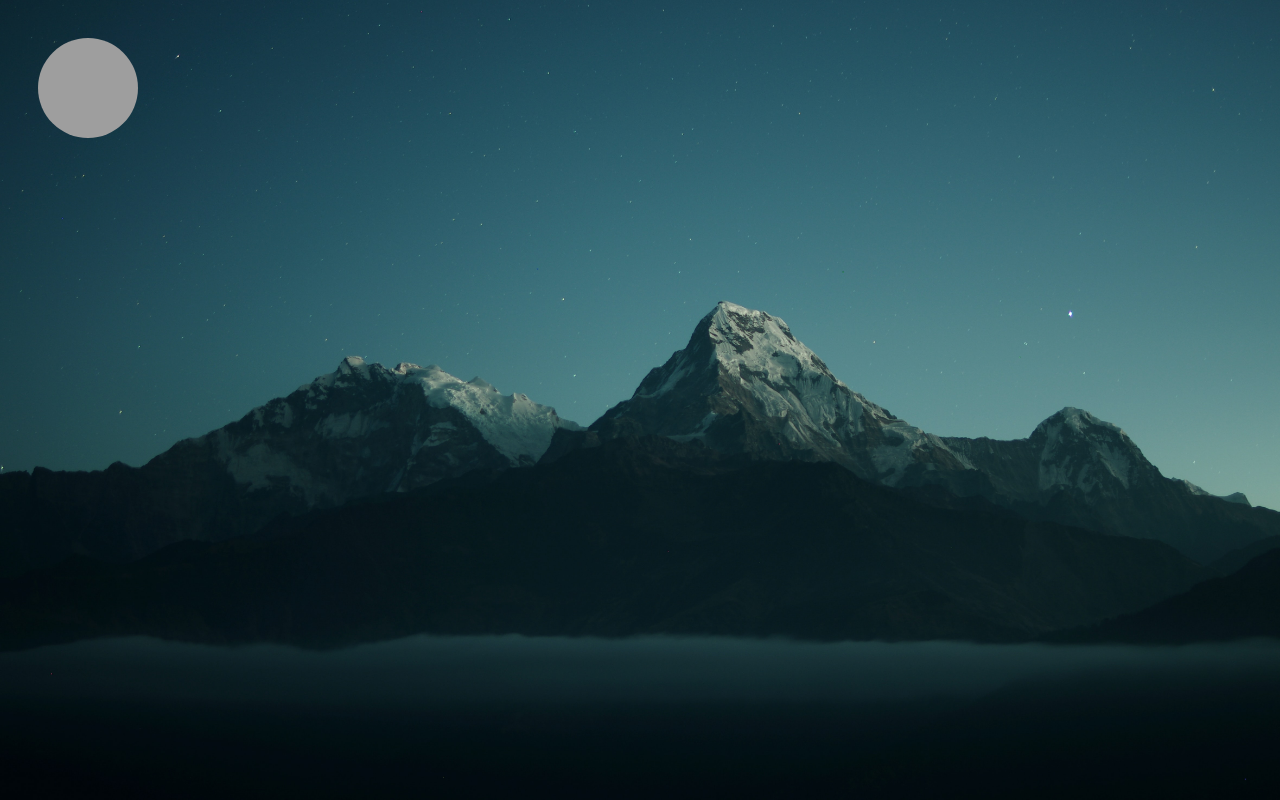
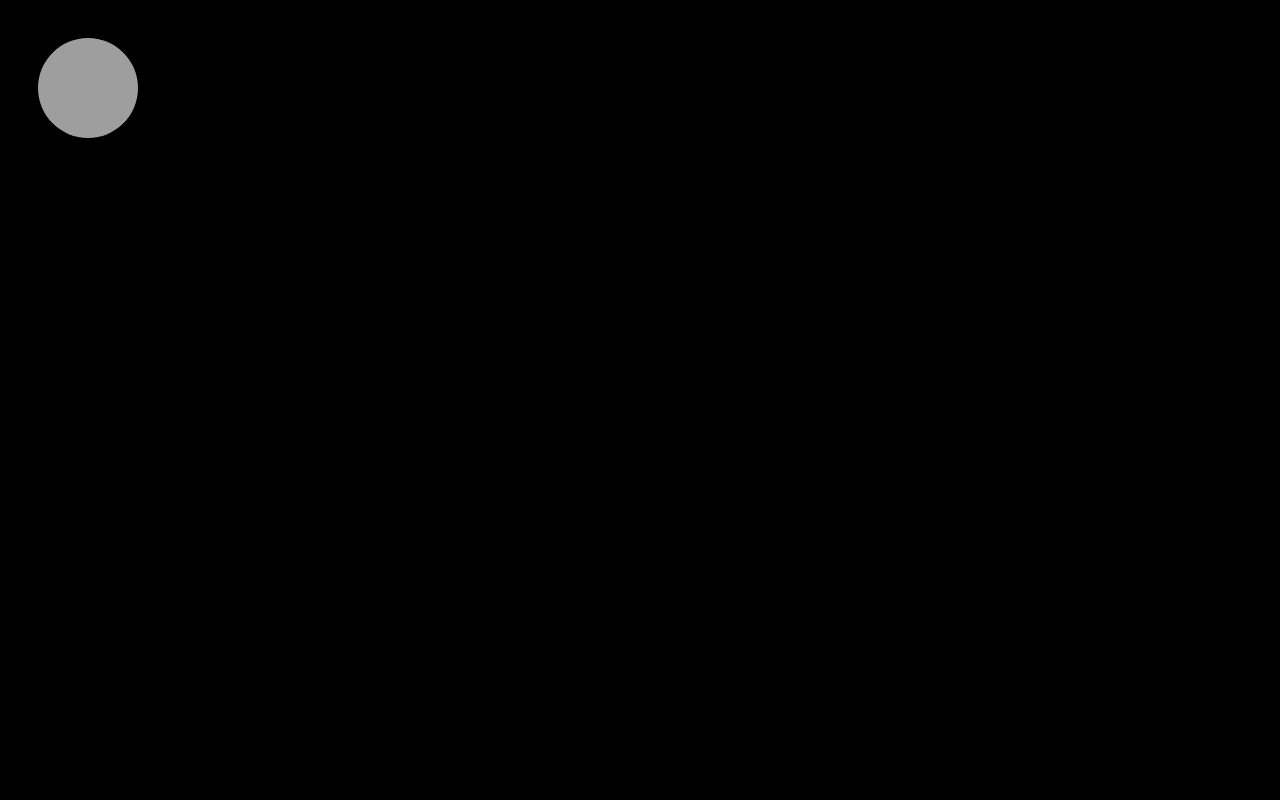
Before and after one commit to simon-mk/about, a plain HTML site: page index.html in a window 1280 px wide. Drawn offline with Linux system fonts and the light colour scheme; grey boxes are pictures that could not be loaded.

Commit message:
web update

```diff
--- a/style.css
+++ b/style.css
@@ -1,8 +1,7 @@
 body {
-    background-image: url("img/bg1.jpg");
     background-size: cover;
     background-repeat: no-repeat;
-    background-color: #39545e;
+    background-color: #000000;
     background-size: 100% 100%;
     background-attachment: fixed;
     /**/
```
Also changed, not shown: img/bg1.jpg (deleted).
